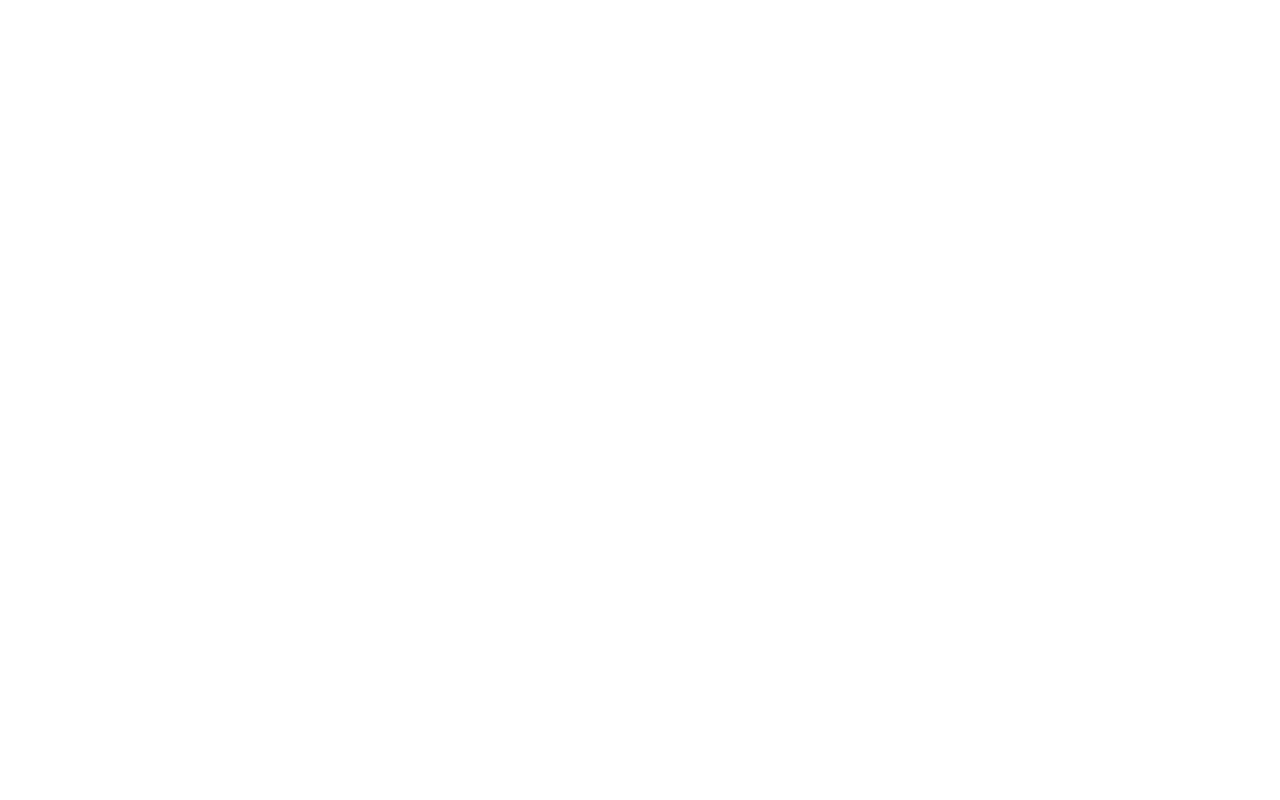
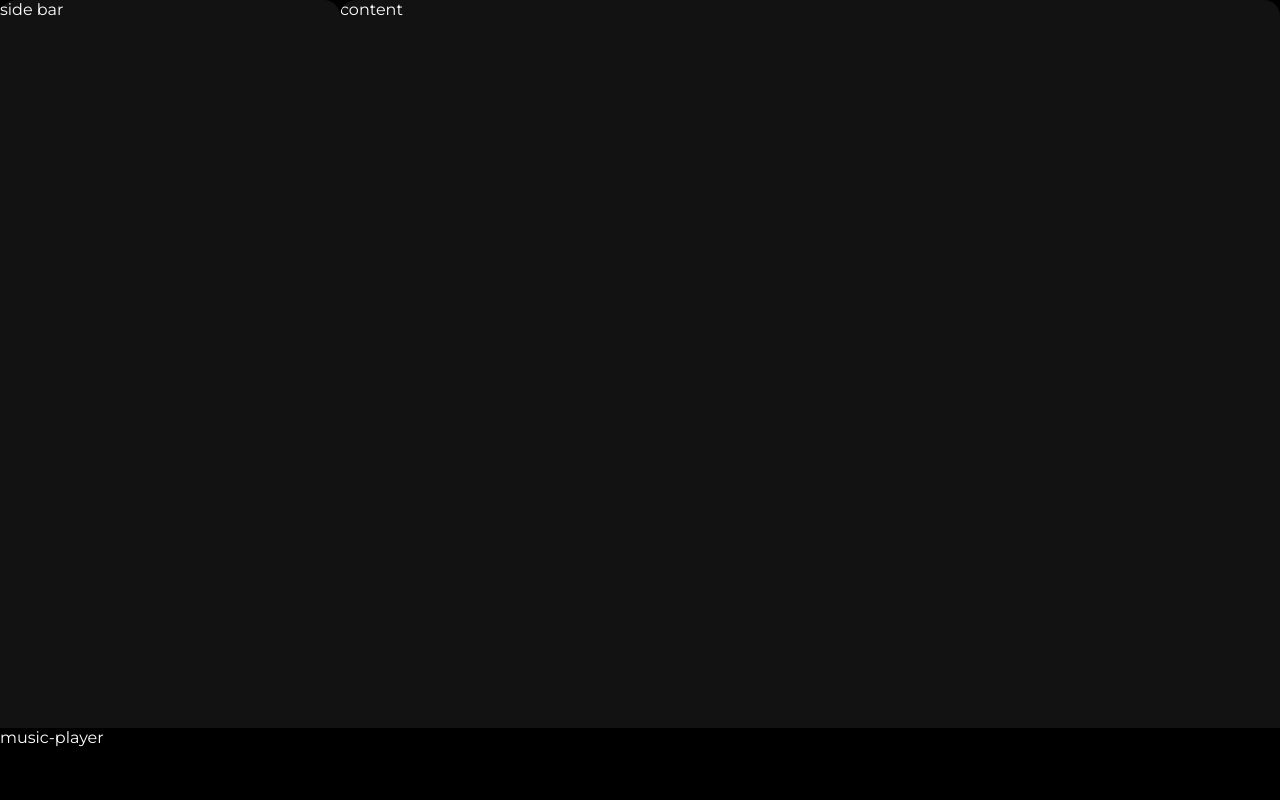
Before and after one commit to Sowmya-Ramesh-7/RythmsProject, a plain HTML site: page index.html in a window 1280 px wide. Drawn offline with Linux system fonts and the light colour scheme.

Commit message:
layout of spotify web player

```diff
--- a/index.html
+++ b/index.html
@@ -0,0 +1,24 @@
+<!DOCTYPE html>
+<html lang="en">
+<head>
+    <meta charset="UTF-8">
+    <meta name="viewport" content="width=device-width, initial-scale=1.0">
+    <link rel="stylesheet" href="https://cdnjs.cloudflare.com/ajax/libs/font-awesome/6.4.2/css/all.min.css" integrity="sha512-z3gLpd7yknf1YoNbCzqRKc4qyor8gaKU1qmn+CShxbuBusANI9QpRohGBreCFkKxLhei6S9CQXFEbbKuqLg0DA==" crossorigin="anonymous" referrerpolicy="no-referrer" />
+    <link rel="icon" href="./Imagespotifyclone/spotifyicon.png">
+
+    <title>Spotify - Web Player: Music for Everyone</title>
+
+    <link rel="preconnect" href="https://fonts.googleapis.com">
+    <link rel="preconnect" href="https://fonts.gstatic.com" crossorigin>
+    <link href="https://fonts.googleapis.com/css2?family=Montserrat:wght@300;400;500;600;700&display=swap" rel="stylesheet">
+    <link rel="stylesheet" href="./spotifystyle.css">
+</head>
+<body>
+    <div class="main">
+        <div class="sidebar">side bar</div>
+        <div class="main-content">content</div>
+        <div class="music-player">music-player</div>
+    </div>
+
+</body>
+</html>
--- /dev/null
+++ b/spotifystyle.css
@@ -0,0 +1,29 @@
+body{
+    font-family: 'Montserrat', sans-serif;
+    margin: 0;
+    background-color: black;
+    color:#ffff;
+    overflow: hidden;
+}
+.main{
+    display:flex;
+    height: 100vh;
+}
+.sidebar{
+    background-color:#121212;
+    width:340px;
+    border-radius: 1rem;
+}
+.main-content{
+    background-color: #121212;;
+    flex:1;
+    border-radius: 1rem;
+    overflow:auto;
+}
+.music-player{
+    background-color:black;
+    position:fixed;
+    bottom:0px;
+    width:100%;
+    height:72px;
+}
```
Also changed, not shown: Rythms.html (+2 -10 lines), Imagespotifyclone/spotifyicon.png (added).
